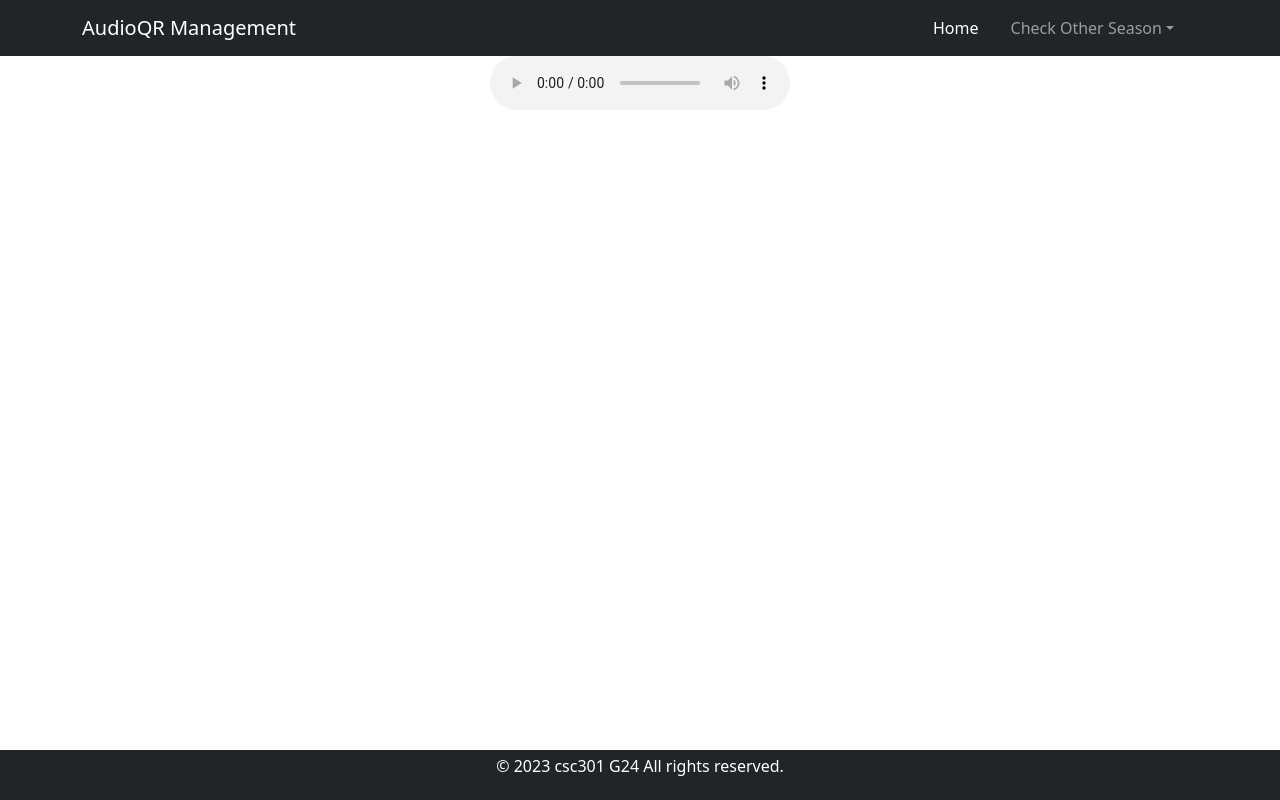
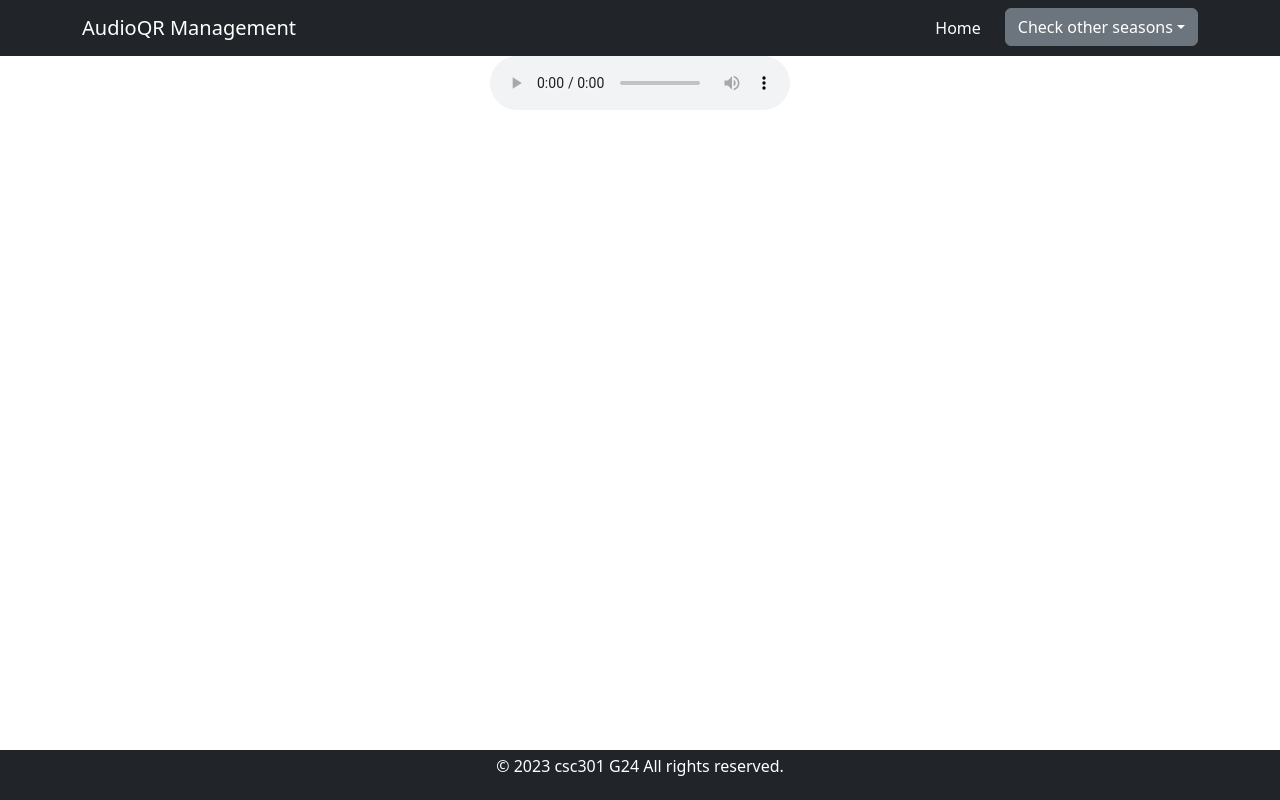
Before and after one commit to csc301-2023-fall/project-24-ontario-parks-T, a React (Create React App) app in the folder frontend/d3/frontend/: page /play/1 in a window 1280 px wide. Built offline with nearby package versions, Linux system fonts and the light colour scheme; no server answers.

Commit message:
Fixed dropdrown menus for user main frame, minor changes

```diff
--- a/frontend/d3/frontend/src/App.js
+++ b/frontend/d3/frontend/src/App.js
@@ -12,7 +12,7 @@ function App() {
     <BrowserRouter>
       <Routes>
           <Route path="/components/Card/" element={<AudioPlayer />}/>
-          <Route path="/play/:audio_id" element={<AudioPlayer />} />
+          <Route path="/play/:location_id" element={<AudioPlayer />} />
 
       </Routes>
     </BrowserRouter>
--- a/frontend/d3/frontend/src/components/AudioPlayer.jsx
+++ b/frontend/d3/frontend/src/components/AudioPlayer.jsx
@@ -14,34 +14,35 @@ const AudioPlay = () => {
     const [audioPath, setAudioPath] = useState("");
     const [audioName, setAudioName] = useState("");
     const [audioImage, setAudioImage] = useState("");
+    const [currSeason, setCurrSeason] = useState("Spring");
 
     console.log("audioID: " + location_id);
 
     // get the audio data
-    fetch(host + "/location/get/" + location_id, {
-        method: "GET",
-        headers: {
-            "Content-Type": "application/json",
-        },
-    }
-    ).then((response) => {
-        if (response.ok) {
-            return response.json();
-        }
-        else {
-            throw new Error("Failed to get audio data");
-        }
-    }
-    ).then((data) => {
-        setAudioPath(data["path"]);
-        setAudioName(data["name"]);
-        setAudioImage(data["image"]);
-    })
+    // fetch(host + "/location/get/" + location_id, {
+    //     method: "GET",
+    //     headers: {
+    //         "Content-Type": "application/json",
+    //     },
+    // }
+    // ).then((response) => {
+    //     if (response.ok) {
+    //         return response.json();
+    //     }
+    //     else {
+    //         throw new Error("Failed to get audio data");
+    //     }
+    // }
+    // ).then((data) => {
+    //     setAudioPath(data["path"]);
+    //     setAudioName(data["name"]);
+    //     setAudioImage(data["image"]);
+    // })
 
     // return the audio player
     return (
         <>
-            <UserPageMainFrame />
+            <UserPageMainFrame season={currSeason} />
             <div className="row">
                 <div className="col-3"></div>
                 <div className="container text-center col-md-auto">
--- a/frontend/d3/frontend/src/components/UserMain.jsx
+++ b/frontend/d3/frontend/src/components/UserMain.jsx
@@ -1,40 +1,47 @@
 import React from 'react';
 import { Link } from 'react-router-dom';
+import { useState } from 'react';
+import Dropdown from 'react-bootstrap/Dropdown';
+import DropdownButton from 'react-bootstrap/DropdownButton';
 
-const UserPageMainFrame = () => {
-    console.log("UserPageMainFrame");
+const UserPageMainFrame = (props) => {
+
+    const [season, setSeason] = useState(props.season);
+    const seasons = ["Spring", "Summer", "Fall", "Winter"];
+
     return (
-        <div className="d-flex flex-column flex-grow-1">
-
+        <>
             <nav className="navbar navbar-expand-lg navbar-dark bg-dark">
                 <div className="container">
-                    <Link href="#" className="navbar-brand">AudioQR Management</Link>
+                    <a href="#" className="navbar-brand">AudioQR Management</a>
 
-                    <button className="navbar-toggler" type="button" data-bs-toggle="collapse" data-bs-target="#navbarResponsive" aria-controls="navbarResponsive" aria-expanded="false" aria-label="Toggle navigation">
-                        <span className="navbar-toggler-icon"></span>
-                    </button>
-
-                    <div className="collapse navbar-collapse"
-                    id="navbarResponsive">
+                    <div className="collapse navbar-collapse" id="navbarResponsive">
                         <ul className="navbar-nav ms-auto mb-2 mb-lg-0">
                             <li className="nav-item me-3">
                                 <Link className="nav-link active" aria-current="page" href="#">Home</Link>
                             </li>
-                            <li className="nav-item dropdown me-3">
-                                <Link className="nav-link dropdown-toggle" href="#" id="profileDropdown" role="button" data-bs-toggle="dropdown" aria-expanded="false">
-                                    Check Other Season
-                                </Link>
-                                <ul className="dropdown-menu dropdown-menu-end" aria-labelledby="profileDropdown">
-                                    <li><Link className="dropdown-item" href="#">Spring</Link></li>
-                                    <li><Link className="dropdown-item" href="#">Summer</Link></li>
-                                    <li><Link className="dropdown-item" href="#">Autumn</Link></li>
-                                    <li><Link className="dropdown-item" href="#">Winter</Link></li>
-                                </ul>
+
+                            <li className='nav-item'>
+                                <Dropdown>
+                                <Dropdown.Toggle variant='secondary' id="dropdown-basic">
+                                    Check other seasons
+                                </Dropdown.Toggle>
+
+                                <Dropdown.Menu>
+                                    {/* Display all seasons except the current one */}
+                                    {seasons.map((season) => (
+                                        season != props.season
+                                        ?
+                                        <Dropdown.Item href="#">{season}</Dropdown.Item>
+                                        :
+                                        null
+                                    ))}
+                                </Dropdown.Menu>
+                                </Dropdown>
                             </li>
 
                         </ul>
                     </div>
-
                 </div>
             </nav>
 
@@ -43,9 +50,7 @@ const UserPageMainFrame = () => {
                     <p>&copy; 2023 csc301 G24 All rights reserved.</p>
                 </div>
             </footer>
-
-        </div>
-
+        </>
     )
 }
 
```
